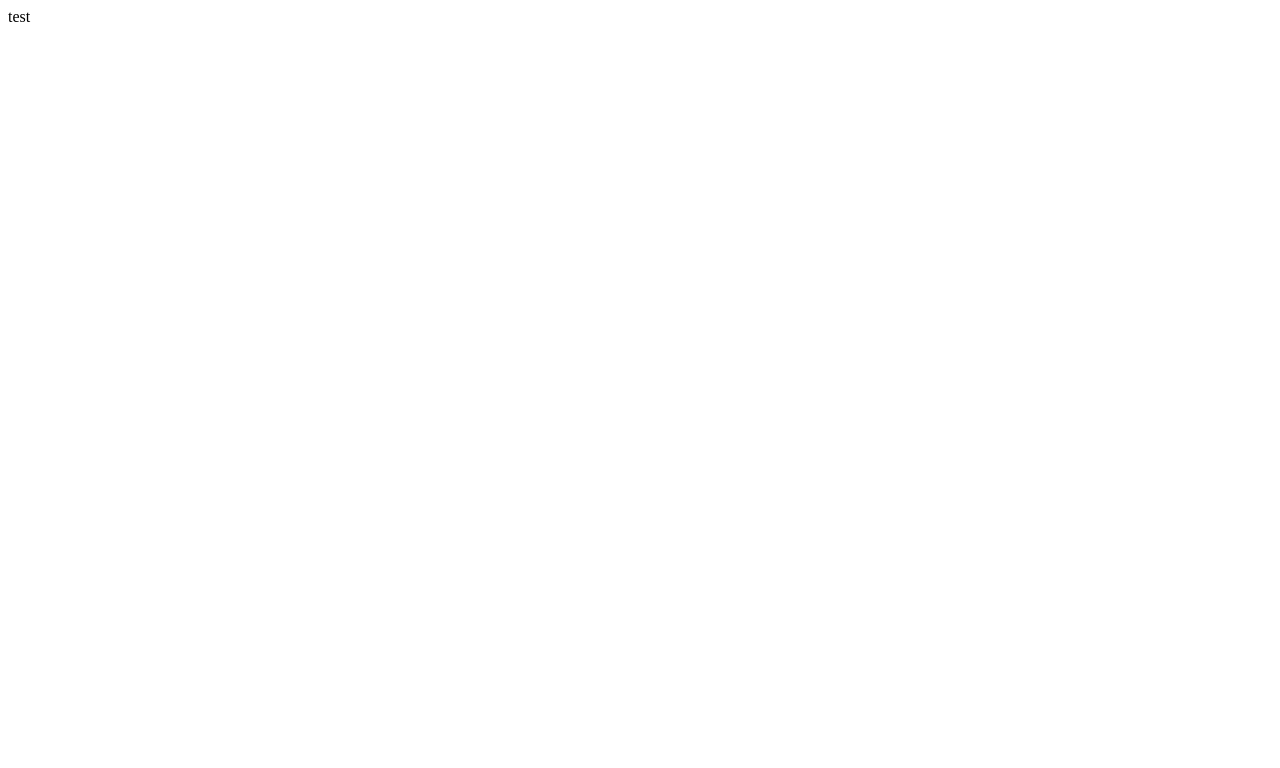
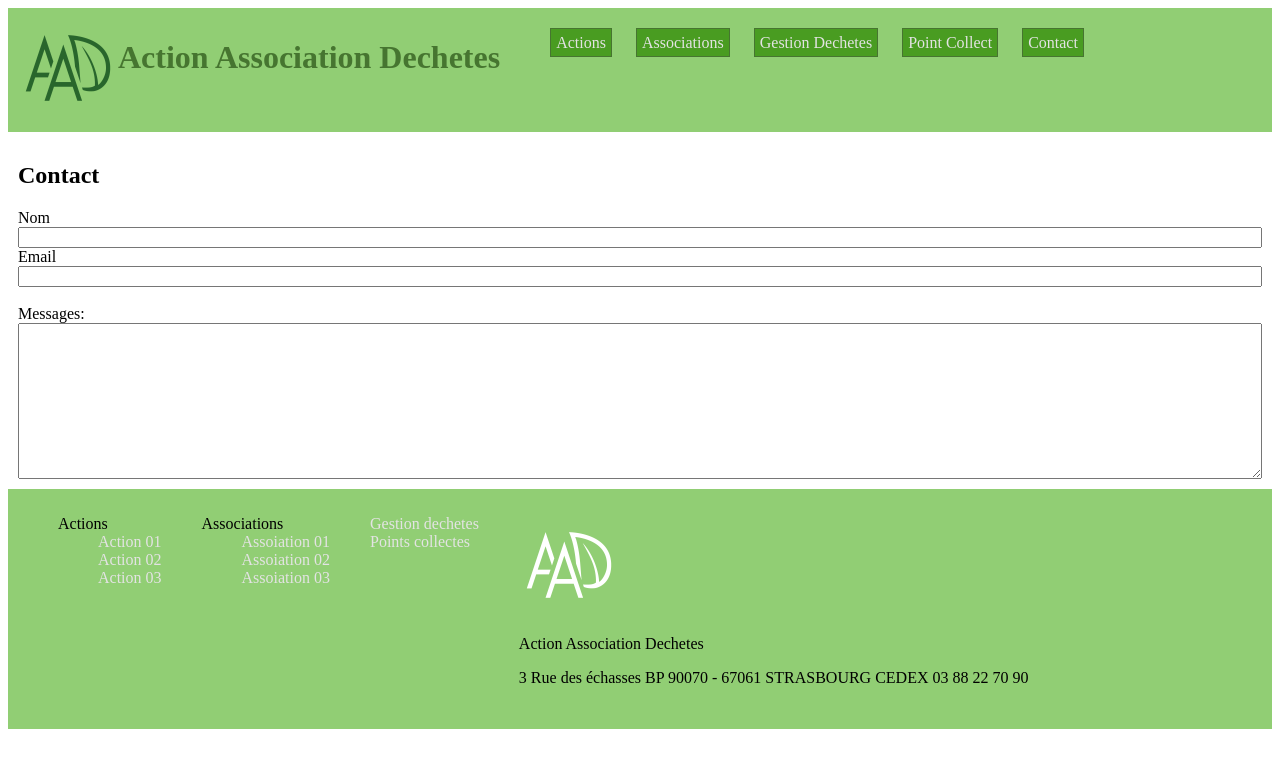
Before and after one commit to Vogi28/Project_AAD, a plain HTML site: page index.html in a window 1280 px wide. Drawn offline with Linux system fonts and the light colour scheme.

Commit message:
Test test test

```diff
--- a/index.html
+++ b/index.html
@@ -1,9 +1,82 @@
+
 <!DOCTYPE html>
-<html>
+<html  lang="fr">
 <head>
-	<title>test</title>
+    <meta charset="UTF-8">
+    <link rel="stylesheet" href="style.css">
+
+    <title>Project 01</title>
 </head>
 <body>
-	test
+    <header>
+        <div id="wrap">
+            <div id="wrapBurger">
+                <img src="burgermenu.png">
+            </div>
+            <div id="wrapList">
+                <ul>
+                    <li><a href="#" target:"_self">Actions</a></li>
+                    <li><a href="#" target:"_self">Associations</a></li>
+                    <li><a href="#" target:"_self">Gestion Dechetes</a></li>
+                    <li><a href="#" target:"_self">Point Collect</a></li>
+                    <li><a href="#" target:"_self">Contact</a></li>
+                    </ul>
+            </div>
+        </div>
+        <a herf="#" id="imgBig"><img src="logo_AAD_vert.png"></a>
+        <h1>Action Association Dechetes</h1>
+        <nav class="menurow">
+            <ul>
+                <li><a href="#" target:"_self">Actions</a></li>
+                <li><a href="#" target:"_self">Associations</a></li>
+                <li><a href="#" target:"_self">Gestion Dechetes</a></li>
+                <li><a href="#" target:"_self">Point Collect</a></li>
+                <li><a href="#" target:"_self">Contact</a></li>
+            </ul>
+        </nav>
+
+
+
+    </header>
+
+    <form action="">
+        <h2>Contact</h2>
+        <label id="nom">Nom</label>
+        <input id="nom" type="text">
+        <label id="email">Email</label>
+        <input id="email" type="Email">
+        <br>
+        <label id="text">Messages:</label>
+        <textarea wrap="on" rows="10" cols="30" minlength="10" maxlength="30"1></textarea>
+    </form>
+
+    <footer>
+        <ul>
+            <li>Actions</li>
+            <ul>
+                <li><a href="#" target:"_self">Action 01</a></li>
+                <li><a href="#" target:"_self">Action 02</a></li>
+                <li><a href="#" target:"_self">Action 03</a></li>
+            </ul>
+        </ul>
+        <ul>
+            <li>Associations</li>
+            <ul>
+                <li><a href="#" target:"_self">Assoiation 01</a></li>
+                <li><a href="#" target:"_self">Assoiation 02</a></li>
+                <li><a href="#" target:"_self">Assoiation 03</a></li>
+            </ul>
+        </ul>
+        <ul>
+            <li><a href="#" target:"_self">Gestion dechetes</a></li>
+            <li><a href="#" target:"_self">Points collectes</a></li>
+        </ul>
+        <ul>
+            <img src="logo_AAD_blanc.png">
+            <p> Action Association Dechetes</p>
+            <p>3 Rue des échasses BP 90070 - 67061 STRASBOURG CEDEX 03 88 22 70 90</p>
+        </ul>
+
+    </footer>
 </body>
 </html>
--- a/style.css
+++ b/style.css
@@ -1,27 +1,2 @@
-.col_principale{
-	background: #499C21;
-	height:100px;
-	width:100%;
-}
-
-.col_fond{
-	background: #28650B;
-	height:100px;
-	width:100%;
-}
-.col_fond_selected{
-	background: #467530;
-	height:100px;
-	width:100%;
-}
-.col_claire{
-	background: #91CE74;
-	height:100px;
-	width:100%;
-}
-.col_jaune{
-	background: #F5CD3D;
-	height:100px;
-	width:100%;
-
-}
+@import url(styleBig.css) screen and (min-width:761px);
+@import url(styleSmall.css) screen and (max-width:760px);
--- /dev/null
+++ b/styleBig.css
@@ -0,0 +1,66 @@
+body{
+    background-color: rgba(255,255,255,1);
+}
+
+header{
+    margin: auto;
+    padding: 10px;
+    background-color: #91CE74;
+    color: #467530;
+    display: flex;
+    flex: auto;
+    flex-wrap: wrap;
+}
+
+img{
+    width: 100px;
+    height: 100px;
+}
+
+#wrap{
+    display: none;
+}
+
+nav ul li{
+    margin: 10px;
+    padding: 5px;
+    background-color: #499C21;
+    border: 1px solid #467530;
+    display: inline;
+    list-style: none;
+    text-align: center;
+}
+nav ul li:hover{
+    background-color: #28650B;
+    border: 1px solid #467530;
+    display: inline;
+}
+a{
+    color:#E3E3E3;
+    text-decoration: none;
+}
+
+a:hover{
+    color:#E3E3E3;
+    text-decoration: none;
+}
+
+form {
+    margin:auto;
+    padding: 10px;
+    display: flex;
+    flex-direction: column;
+}
+
+
+footer{
+    margin:auto;
+    padding:10px;
+    background-color: #91CE74;
+    display:flex;
+    flex-direction: row;
+}
+
+footer ul li{
+    list-style: none;
+}
--- /dev/null
+++ b/styleSmall.css
@@ -0,0 +1,89 @@
+body {
+    margin: 0;
+  }
+  header{
+    background-color: #91CE74;
+    color: #467530;
+    font-size: 12px;
+  }
+  img{
+    width: 50px;
+    height: 50px;
+  }
+  #imgBig{
+    position: absolute  ;
+    top: 0px;left:0px;
+  }
+
+/*   #imgBig{
+    display: none;
+  } */
+  nav{
+    display: none;
+  }
+
+  #wrap{
+    margin:0px;
+    padding: 10px;
+    position: relative;
+    top:0px; left:0px;
+  }
+
+  #wrapBurger{
+    margin:auto;
+    padding: 0px;
+    position: absolute;
+    top:0px; left: 90%;
+  }
+
+  #wrapList{
+    margin:0px 0px 20px 0px;
+    padding: 10px;
+    display: none;
+  }
+
+  #wrapList ul li{
+    margin:auto;
+    padding:10px;
+    position: relative;
+    top:50px;left:0px;
+    list-style: none;
+    background-color: #499C21;
+    border: 1px solid #467530;
+    text-align: center;
+  }
+
+  #wrapList ul li:hover{
+    background-color: #28650B;
+    border: 1px solid #467530;
+  }
+
+  #wrap:hover #wrapList {
+    display: block;
+    position: relative;
+    top:0px;left:-20px;
+  }
+
+  a{
+    color: #e3e3e3;
+    text-decoration: none;
+  }
+
+  form {
+    margin:auto;
+    padding: 10px;
+    display: flex;
+    flex-direction: column;
+}
+
+footer{
+  background-color: #91CE74;
+  margin:auto;
+  padding: 10px;
+  display: flex;
+  flex-direction: column;
+}
+
+footer ul li{
+  list-style: none;
+}
```
Also changed, not shown: burgermenu.png (added).
